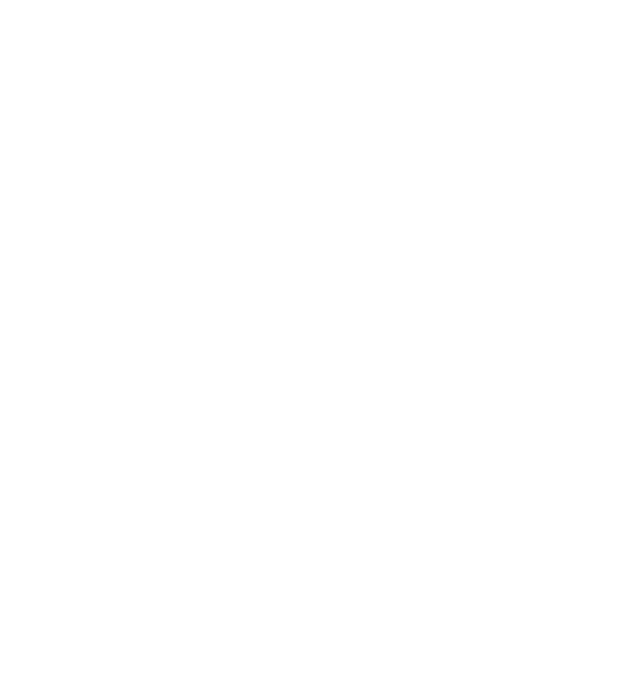
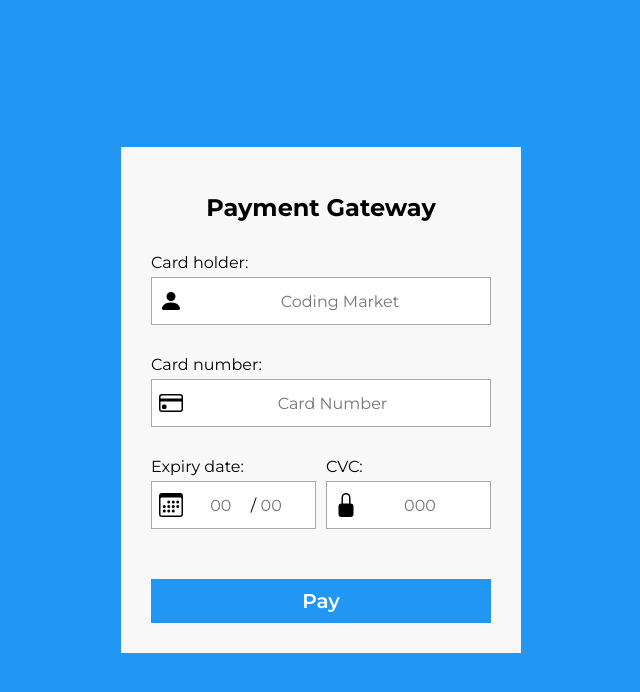
Before and after one commit to Beefaz/payment_page1, a plain HTML site: page index.html in a window 1280 px wide. Shown: the whole page, without its empty margins (319-959 px from the left). Drawn offline with nearby package versions, Linux system fonts and the light colour scheme.

Commit message:
Task finished

```diff
--- a/index.html
+++ b/index.html
@@ -4,15 +4,78 @@
     <meta charset="UTF-8">
     <meta name="viewport" content="width=device-width, initial-scale=1.0">
     <meta http-equiv="X-UA-Compatible" content="ie=edge">
-    <title>Form3</title>
+    <title>Payment page1</title>
     <link rel="preconnect" href="https://fonts.googleapis.com">
     <link rel="preconnect" href="https://fonts.gstatic.com" crossorigin>
     <link rel="stylesheet"
           href="https://fonts.googleapis.com/css2?family=Montserrat:wght@400;500;600;700;800&display=swap">
     <link rel="stylesheet" type="text/css" href="styles/main.css">
+    <link rel="stylesheet" href="https://cdn.jsdelivr.net/npm/bootstrap-icons@1.11.3/font/bootstrap-icons.min.css">
 </head>
 <body>
 <main>
+    <h1>
+        Payment Gateway
+    </h1>
+    <form id="form">
+        <div class="container">
+            <div>Card holder:</div>
+            <div class="input-row row">
+                <svg xmlns="http://www.w3.org/2000/svg" width="16" height="16" fill="currentColor"
+                     class="bi bi-person-fill" viewBox="0 0 16 16">
+                    <path d="M3 14s-1 0-1-1 1-4 6-4 6 3 6 4-1 1-1 1zm5-6a3 3 0 1 0 0-6 3 3 0 0 0 0 6"/>
+                </svg>
+                <input type="text" id="name" placeholder="Coding Market">
+            </div>
+        </div>
+        <div class="container">
+            <div>Card number:</div>
+            <div class="input-row row">
+                <svg xmlns="http://www.w3.org/2000/svg" width="16" height="16" fill="currentColor"
+                     class="bi bi-credit-card" viewBox="0 0 16 16">
+                    <path d="M0 4a2 2 0 0 1 2-2h12a2 2 0 0 1 2 2v8a2 2 0 0 1-2 2H2a2 2 0 0 1-2-2zm2-1a1 1 0 0 0-1 1v1h14V4a1 1 0 0 0-1-1zm13 4H1v5a1 1 0 0 0 1 1h12a1 1 0 0 0 1-1z"/>
+                    <path d="M2 10a1 1 0 0 1 1-1h1a1 1 0 0 1 1 1v1a1 1 0 0 1-1 1H3a1 1 0 0 1-1-1z"/>
+                </svg>
+                <input id="card_number" type="number" inputmode="numeric" pattern="[0-9\s]{13,19}" maxlength="19"
+                       placeholder="Card Number">
+            </div>
+        </div>
+
+        <div class="row gap-10">
+            <div>
+                <div>Expiry date:</div>
+                <div class="input-row row">
+                    <svg xmlns="http://www.w3.org/2000/svg" width="16" height="16" fill="currentColor"
+                         class="bi bi-calendar3" viewBox="0 0 16 16">
+                        <path d="M14 0H2a2 2 0 0 0-2 2v12a2 2 0 0 0 2 2h12a2 2 0 0 0 2-2V2a2 2 0 0 0-2-2M1 3.857C1 3.384 1.448 3 2 3h12c.552 0 1 .384 1 .857v10.286c0 .473-.448.857-1 .857H2c-.552 0-1-.384-1-.857z"/>
+                        <path d="M6.5 7a1 1 0 1 0 0-2 1 1 0 0 0 0 2m3 0a1 1 0 1 0 0-2 1 1 0 0 0 0 2m3 0a1 1 0 1 0 0-2 1 1 0 0 0 0 2m-9 3a1 1 0 1 0 0-2 1 1 0 0 0 0 2m3 0a1 1 0 1 0 0-2 1 1 0 0 0 0 2m3 0a1 1 0 1 0 0-2 1 1 0 0 0 0 2m3 0a1 1 0 1 0 0-2 1 1 0 0 0 0 2m-9 3a1 1 0 1 0 0-2 1 1 0 0 0 0 2m3 0a1 1 0 1 0 0-2 1 1 0 0 0 0 2m3 0a1 1 0 1 0 0-2 1 1 0 0 0 0 2"/>
+                    </svg>
+                    <div class="expiration-input">
+                        <input id="expiry_month" type="number" placeholder="00" pattern="[0-9]{1,2}" min="1" max="12"
+                               maxlength="2">
+                        /
+                        <input id="expiry_day" type="number" placeholder="00" pattern="[0-9]{1,2}" min="1" max="31"
+                               maxlength="2">
+                    </div>
+                </div>
+            </div>
+            <div>
+                <div>CVC:</div>
+                <div class="input-row row">
+                    <svg xmlns="http://www.w3.org/2000/svg" width="16" height="16" fill="currentColor"
+                         class="bi bi-lock-fill" viewBox="0 0 16 16">
+                        <path d="M8 1a2 2 0 0 1 2 2v4H6V3a2 2 0 0 1 2-2m3 6V3a3 3 0 0 0-6 0v4a2 2 0 0 0-2 2v5a2 2 0 0 0 2 2h6a2 2 0 0 0 2-2V9a2 2 0 0 0-2-2"/>
+                    </svg>
+                    <input id="cvc" type="number"
+                           class="cvc_input"
+                           inputmode="numeric" pattern="[0-9]{3,4}" maxlength="4"
+                           min="100" max="9999"
+                           placeholder="000">
+                </div>
+            </div>
+        </div>
+        <button class="pay-btn" type="submit" form="form">Pay</button>
+    </form>
 </main>
 </body>
 </html>
--- a/styles/main.css
+++ b/styles/main.css
@@ -1,7 +1,11 @@
+@import url("https://cdn.jsdelivr.net/npm/bootstrap-icons@1.11.3/font/bootstrap-icons.min.css");
+
 :root {
+
 }
 
 * {
+    font-family: "Montserrat", serif;
     box-sizing: border-box;
 }
 
@@ -9,5 +13,107 @@ body {
     width: 100%;
     min-height: 100vh;
     margin: unset;
-    font-family: "Montserrat", serif;
+    display: flex;
+    justify-content: center;
+    align-items: center;
+    background-color: rgba(33, 150, 243, 1);
 }
+
+h1 {
+    font-size: 24px;
+    text-align: center;
+}
+
+main {
+    display: flex;
+    flex-direction: column;
+    gap: 15px;
+    background-color: rgba(248, 248, 248, 1);
+    padding: 30px;
+    width: 400px;
+}
+
+form {
+    display: flex;
+    flex-direction: column;
+    gap: 30px;
+}
+
+.row {
+    display: flex;
+    align-items: center;
+}
+
+.col {
+    display: flex;
+    flex-direction: column;
+}
+
+.row > * {
+    flex: 1 1 100%
+}
+
+.gap-10 {
+    gap: 10px;
+}
+
+.input-row {
+    margin-top: 5px;
+    position: relative;
+}
+
+.input-row svg {
+    width: 1.5rem;
+    height: 1.5rem;
+    margin-left: 0.5rem;
+    position: absolute;
+    z-index: 2;
+}
+
+.input-row input, .input-row .expiration-input {
+    padding-left: 2.5rem;
+    height: 3rem;
+    flex: 1 1 100%;
+    border: 1px solid darkgray;
+    background-color: rgba(255, 255, 255, 1);
+}
+
+input {
+    font-size: inherit;
+}
+
+.input-row input::placeholder {
+    text-align: center;
+}
+
+.expiration-input {
+    display: flex;
+    justify-content: center;
+    align-items: center;
+}
+
+.expiration-input input {
+    all: unset;
+    height: 100%;
+    text-align: center;
+}
+
+.cvc_input {
+    width: 100%;
+}
+input * {
+    font-weight: 800;
+}
+
+.pay-btn {
+    all: unset;
+    margin-top: 20px;
+    padding: 10px;
+    display: flex;
+    justify-content: center;
+    align-items: center;
+    background-color: rgba(33, 150, 243, 1);
+    color: rgba(255,255,255,1);
+    font-size: 20px;
+    font-weight: 600;
+}
```
Also changed, not shown: 1 other file.
